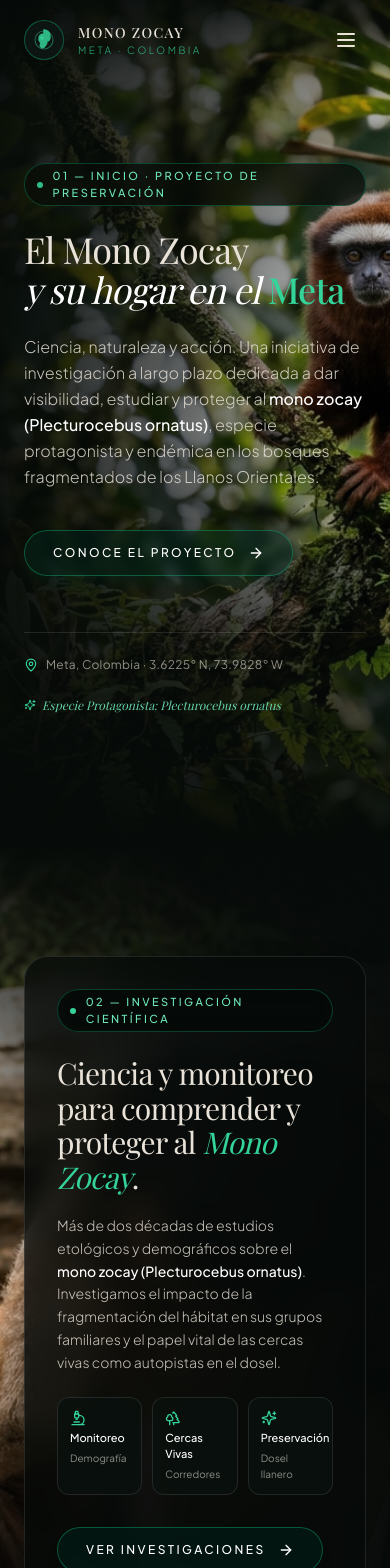
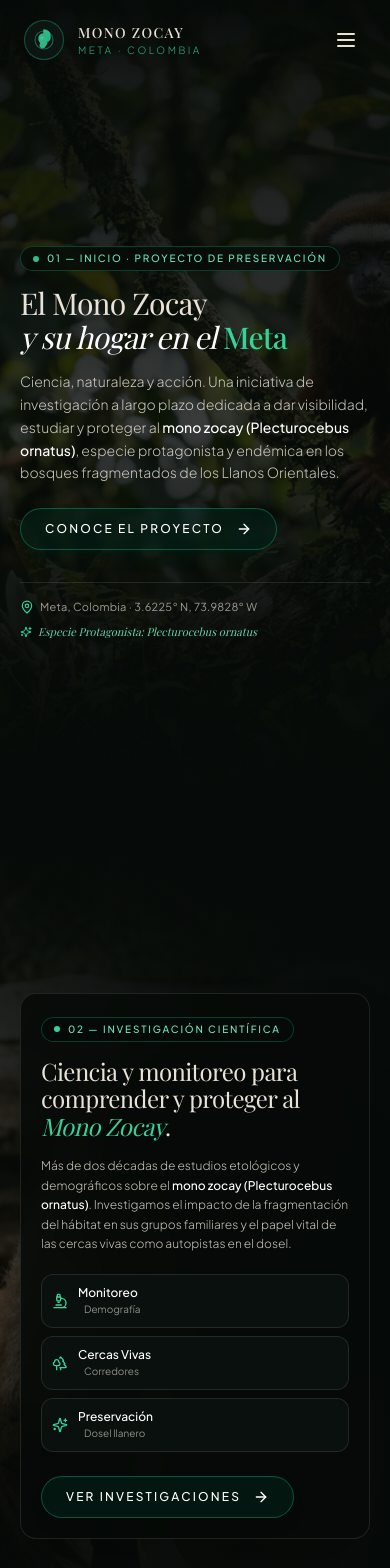
Before and after one commit to alexis2487/ZocayProject-Page, a React (Vite) app: page / in a window 390 px wide. Shown: the top 1568 px of the page. Built offline with nearby package versions, Linux system fonts and the light colour scheme; a web font is replaced by a local one.

Commit message:
fix(responsive): eliminate vertical content cutoffs on mobile viewports across all pages and sections

```diff
--- a/src/components/Footer.tsx
+++ b/src/components/Footer.tsx
@@ -5,7 +5,7 @@ import { projectData } from '../data/projectData';
 
 export const Footer: React.FC = () => {
   return (
-    <footer className="bg-[#040705] border-t border-emerald-950/40 text-[#e8e2d8]/70 py-16 px-6 md:px-12">
+    <footer className="bg-[#040705] border-t border-emerald-950/40 text-[#e8e2d8]/70 py-12 sm:py-16 px-5 sm:px-8 md:px-12">
       <div className="max-w-7xl mx-auto flex flex-col md:flex-row items-start justify-between gap-12">
         {/* Identity */}
         <div className="max-w-sm">
--- a/src/components/HomeHero.tsx
+++ b/src/components/HomeHero.tsx
@@ -14,7 +14,7 @@ export const HomeHero: React.FC = () => {
   return (
     <section
       id="seccion-inicio"
-      className="relative min-h-screen w-full flex items-center justify-start overflow-hidden bg-[#060a08]"
+      className="relative min-h-screen min-h-[100svh] w-full flex items-center justify-start overflow-x-hidden bg-[#060a08]"
     >
       {/* Dominant Background Image */}
       <div className="absolute inset-0 w-full h-full">
@@ -25,30 +25,31 @@ export const HomeHero: React.FC = () => {
           loading="eager"
         />
         {/* Cinematic Gradients for Flawless Readability */}
-        <div className="absolute inset-0 bg-gradient-to-r from-[#060a08]/95 via-[#060a08]/60 to-transparent lg:w-[65%]" />
-        <div className="absolute inset-0 bg-gradient-to-t from-[#060a08] via-transparent to-[#060a08]/40 h-full" />
+        <div className="absolute inset-0 bg-gradient-to-b from-[#060a08]/90 via-[#060a08]/80 to-[#060a08] lg:hidden" />
+        <div className="hidden lg:block absolute inset-0 bg-gradient-to-r from-[#060a08]/95 via-[#060a08]/60 to-transparent lg:w-[65%]" />
+        <div className="absolute inset-0 bg-gradient-to-t from-[#060a08] via-transparent to-[#060a08]/50 h-full" />
       </div>
 
       {/* Main Content: Left-Aligned Editorial Composition */}
-      <div className="relative z-10 max-w-7xl mx-auto px-6 md:px-12 w-full pt-32 pb-24">
+      <div className="relative z-10 max-w-7xl mx-auto px-5 sm:px-8 md:px-12 w-full pt-24 pb-14 sm:pt-32 sm:pb-20 lg:py-32">
         <div className="max-w-2xl">
           {/* Chapter & Status Tag */}
-          <div className="inline-flex items-center gap-2.5 px-3 py-1 rounded-full border border-emerald-500/30 bg-[#060a08]/70 backdrop-blur-md mb-6">
+          <div className="inline-flex items-center gap-2 px-3 py-1 rounded-full border border-emerald-500/30 bg-[#060a08]/80 backdrop-blur-md mb-4 sm:mb-6">
             <span className="w-1.5 h-1.5 rounded-full bg-emerald-400 animate-pulse" />
-            <span className="text-[11px] uppercase tracking-[0.22em] text-emerald-300 font-sans font-medium">
+            <span className="text-[10px] sm:text-[11px] uppercase tracking-[0.18em] sm:tracking-[0.22em] text-emerald-300 font-sans font-medium">
               01 — INICIO · PROYECTO DE PRESERVACIÓN
             </span>
           </div>
 
           {/* Headline */}
-          <h1 className="text-4xl sm:text-5xl lg:text-6xl xl:text-7xl font-serif text-[#e8e2d8] leading-[1.1] tracking-tight font-normal mb-6">
+          <h1 className="text-3xl sm:text-4xl md:text-5xl lg:text-6xl xl:text-7xl font-serif text-[#e8e2d8] leading-[1.12] sm:leading-[1.1] tracking-tight font-normal mb-4 sm:mb-6">
             El Mono Zocay <br />
             <span className="italic font-light text-white">y su hogar en el</span>{' '}
             <span className="text-emerald-400 font-medium">Meta</span>
           </h1>
 
           {/* Short Subtitle / Brief Description: Mono Zocay focused */}
-          <p className="text-base sm:text-lg text-[#e8e2d8]/85 font-sans font-light leading-relaxed max-w-xl mb-10">
+          <p className="text-sm sm:text-base lg:text-lg text-[#e8e2d8]/85 font-sans font-light leading-relaxed max-w-xl mb-6 sm:mb-10">
             Ciencia, naturaleza y acción. Una iniciativa de investigación a largo plazo dedicada a dar visibilidad, estudiar y proteger al <strong className="text-white font-medium">mono zocay (Plecturocebus ornatus)</strong>, especie protagonista y endémica en los bosques fragmentados de los Llanos Orientales.
           </p>
 
@@ -56,7 +57,7 @@ export const HomeHero: React.FC = () => {
           <div className="flex items-center gap-6">
             <Link
               to="/el-proyecto"
-              className="inline-flex items-center gap-3 px-7 py-3.5 rounded-full text-xs uppercase tracking-[0.2em] font-medium text-white border border-emerald-500/40 bg-emerald-950/40 backdrop-blur-sm hover:bg-emerald-400 hover:text-emerald-950 hover:border-emerald-400 transition-all duration-300 group shadow-lg shadow-emerald-950/30"
+              className="inline-flex items-center justify-center gap-3 px-6 sm:px-7 py-3 sm:py-3.5 rounded-full text-xs uppercase tracking-[0.18em] sm:tracking-[0.2em] font-medium text-white border border-emerald-500/40 bg-emerald-950/40 backdrop-blur-sm hover:bg-emerald-400 hover:text-emerald-950 hover:border-emerald-400 transition-all duration-300 group shadow-lg shadow-emerald-950/30"
             >
               <span>Conoce el proyecto</span>
               <ArrowRight className="w-4 h-4 transition-transform duration-300 group-hover:translate-x-1" />
@@ -64,14 +65,14 @@ export const HomeHero: React.FC = () => {
           </div>
 
           {/* Species Scientific Meta Info */}
-          <div className="mt-14 pt-6 border-t border-white/10 flex flex-wrap items-center gap-6 text-xs text-[#e8e2d8]/60">
-            <div className="flex items-center gap-2">
-              <MapPin className="w-3.5 h-3.5 text-emerald-400" />
+          <div className="mt-8 sm:mt-12 lg:mt-14 pt-4 sm:pt-6 border-t border-white/10 flex flex-wrap items-center gap-y-2 gap-x-4 sm:gap-6 text-[11px] sm:text-xs text-[#e8e2d8]/65">
+            <div className="flex items-center gap-1.5 sm:gap-2">
+              <MapPin className="w-3.5 h-3.5 text-emerald-400 shrink-0" />
               <span className="tracking-wide">Meta, Colombia · {projectData.coordinates}</span>
             </div>
             <div className="hidden sm:inline-block text-white/30">•</div>
             <div className="flex items-center gap-1.5 italic font-serif text-emerald-300/90">
-              <Sparkles className="w-3 h-3 text-emerald-400" />
+              <Sparkles className="w-3 h-3 text-emerald-400 shrink-0" />
               <span>Especie Protagonista: Plecturocebus ornatus</span>
             </div>
           </div>
--- a/src/components/HomeResearch.tsx
+++ b/src/components/HomeResearch.tsx
@@ -6,7 +6,7 @@ export const HomeResearch: React.FC = () => {
   return (
     <section
       id="seccion-investigacion"
-      className="relative min-h-screen w-full flex items-center justify-end overflow-hidden bg-[#060a08]"
+      className="relative min-h-screen min-h-[100svh] w-full flex items-center justify-end overflow-x-hidden bg-[#060a08]"
     >
       {/* Background Image: Authentic Primate Field Research ban.jpeg */}
       <div className="absolute inset-0 w-full h-full">
@@ -17,47 +17,54 @@ export const HomeResearch: React.FC = () => {
           loading="lazy"
         />
         {/* Cinematic Vignettes and Gradients */}
+        <div className="absolute inset-0 bg-[#060a08]/75 lg:hidden" />
         <div className="absolute inset-0 bg-gradient-to-l from-[#060a08]/95 via-[#060a08]/75 to-transparent lg:w-[60%] lg:left-auto lg:right-0" />
         <div className="absolute inset-0 bg-gradient-to-b from-[#060a08] via-transparent to-[#060a08] h-full" />
       </div>
 
       {/* Main Content: Right-Aligned Asymmetrical Editorial Composition with Frosted Card */}
-      <div className="relative z-10 max-w-7xl mx-auto px-6 md:px-12 w-full py-28 flex justify-end">
-        <div className="max-w-xl lg:ml-auto p-8 sm:p-10 rounded-3xl bg-[#060a08]/75 backdrop-blur-md border border-white/10 shadow-2xl">
+      <div className="relative z-10 max-w-7xl mx-auto px-5 sm:px-8 md:px-12 w-full py-20 sm:py-24 lg:py-28 flex justify-end">
+        <div className="w-full lg:max-w-xl lg:ml-auto p-5 sm:p-8 lg:p-10 rounded-2xl sm:rounded-3xl bg-[#060a08]/85 lg:bg-[#060a08]/75 backdrop-blur-md border border-white/10 shadow-2xl">
           {/* Chapter Tag */}
-          <div className="inline-flex items-center gap-2.5 px-3 py-1 rounded-full border border-emerald-500/30 bg-[#060a08]/80 backdrop-blur-md mb-6">
+          <div className="inline-flex items-center gap-2 px-3 py-1 rounded-full border border-emerald-500/30 bg-[#060a08]/80 backdrop-blur-md mb-4 sm:mb-6">
             <span className="w-1.5 h-1.5 rounded-full bg-emerald-400" />
-            <span className="text-[11px] uppercase tracking-[0.22em] text-emerald-300 font-sans font-medium">
+            <span className="text-[10px] sm:text-[11px] uppercase tracking-[0.18em] sm:tracking-[0.22em] text-emerald-300 font-sans font-medium">
               02 — INVESTIGACIÓN CIENTÍFICA
             </span>
           </div>
 
           {/* Headline */}
-          <h2 className="text-3xl sm:text-4xl lg:text-5xl font-serif text-[#e8e2d8] leading-[1.15] tracking-tight font-normal mb-5">
+          <h2 className="text-2xl sm:text-3xl lg:text-4xl xl:text-5xl font-serif text-[#e8e2d8] leading-[1.15] tracking-tight font-normal mb-4 sm:mb-5">
             Ciencia y monitoreo para comprender y proteger al <span className="italic text-emerald-400">Mono Zocay</span>.
           </h2>
 
           {/* Short Description */}
-          <p className="text-sm sm:text-base text-[#e8e2d8]/85 font-sans font-light leading-relaxed mb-6">
+          <p className="text-xs sm:text-sm md:text-base text-[#e8e2d8]/85 font-sans font-light leading-relaxed mb-5 sm:mb-6">
             Más de dos décadas de estudios etológicos y demográficos sobre el <strong className="text-white font-medium">mono zocay (Plecturocebus ornatus)</strong>. Investigamos el impacto de la fragmentación del hábitat en sus grupos familiares y el papel vital de las cercas vivas como autopistas en el dosel.
           </p>
 
-          {/* Clean Scientific Focus Badges */}
-          <div className="grid grid-cols-3 gap-2.5 mb-8 text-xs">
-            <div className="p-3 rounded-xl border border-white/10 bg-[#0d1512]/60 backdrop-blur-sm flex flex-col gap-1">
-              <Microscope className="w-4 h-4 text-emerald-400" />
-              <span className="text-white font-medium text-[11px] sm:text-xs">Monitoreo</span>
-              <span className="text-[10px] text-[#e8e2d8]/60">Demografía</span>
+          {/* Clean Scientific Focus Badges: Adaptive horizontal/vertical on mobile */}
+          <div className="grid grid-cols-1 sm:grid-cols-3 gap-2 sm:gap-2.5 mb-6 sm:mb-8 text-xs">
+            <div className="p-2.5 sm:p-3 rounded-xl border border-white/10 bg-[#0d1512]/70 backdrop-blur-sm flex items-center sm:flex-col sm:items-start gap-2.5 sm:gap-1">
+              <Microscope className="w-4 h-4 text-emerald-400 shrink-0" />
+              <div>
+                <span className="text-white font-medium text-xs block sm:inline">Monitoreo</span>
+                <span className="text-[10px] text-[#e8e2d8]/60 sm:block sm:mt-0.5 sm:ml-0 ml-1.5">Demografía</span>
+              </div>
             </div>
-            <div className="p-3 rounded-xl border border-white/10 bg-[#0d1512]/60 backdrop-blur-sm flex flex-col gap-1">
-              <Trees className="w-4 h-4 text-emerald-400" />
-              <span className="text-white font-medium text-[11px] sm:text-xs">Cercas Vivas</span>
-              <span className="text-[10px] text-[#e8e2d8]/60">Corredores</span>
+            <div className="p-2.5 sm:p-3 rounded-xl border border-white/10 bg-[#0d1512]/70 backdrop-blur-sm flex items-center sm:flex-col sm:items-start gap-2.5 sm:gap-1">
+              <Trees className="w-4 h-4 text-emerald-400 shrink-0" />
+              <div>
+                <span className="text-white font-medium text-xs block sm:inline">Cercas Vivas</span>
+                <span className="text-[10px] text-[#e8e2d8]/60 sm:block sm:mt-0.5 sm:ml-0 ml-1.5">Corredores</span>
+              </div>
             </div>
-            <div className="p-3 rounded-xl border border-white/10 bg-[#0d1512]/60 backdrop-blur-sm flex flex-col gap-1">
-              <Sparkles className="w-4 h-4 text-emerald-400" />
-              <span className="text-white font-medium text-[11px] sm:text-xs">Preservación</span>
-              <span className="text-[10px] text-[#e8e2d8]/60">Dosel llanero</span>
+            <div className="p-2.5 sm:p-3 rounded-xl border border-white/10 bg-[#0d1512]/70 backdrop-blur-sm flex items-center sm:flex-col sm:items-start gap-2.5 sm:gap-1">
+              <Sparkles className="w-4 h-4 text-emerald-400 shrink-0" />
+              <div>
+                <span className="text-white font-medium text-xs block sm:inline">Preservación</span>
+                <span className="text-[10px] text-[#e8e2d8]/60 sm:block sm:mt-0.5 sm:ml-0 ml-1.5">Dosel llanero</span>
+              </div>
             </div>
           </div>
 
@@ -65,7 +72,7 @@ export const HomeResearch: React.FC = () => {
           <div>
             <Link
               to="/investigacion"
-              className="inline-flex items-center gap-3 px-7 py-3.5 rounded-full text-xs uppercase tracking-[0.2em] font-medium text-white border border-emerald-500/40 bg-emerald-950/40 backdrop-blur-sm hover:bg-emerald-400 hover:text-emerald-950 hover:border-emerald-400 transition-all duration-300 group shadow-lg"
+              className="inline-flex items-center justify-center gap-3 px-6 sm:px-7 py-3 sm:py-3.5 rounded-full text-xs uppercase tracking-[0.18em] sm:tracking-[0.2em] font-medium text-white border border-emerald-500/40 bg-emerald-950/40 backdrop-blur-sm hover:bg-emerald-400 hover:text-emerald-950 hover:border-emerald-400 transition-all duration-300 group shadow-lg"
             >
               <span>Ver investigaciones</span>
               <ArrowRight className="w-4 h-4 transition-transform duration-300 group-hover:translate-x-1" />
--- a/src/components/Navbar.tsx
+++ b/src/components/Navbar.tsx
@@ -108,8 +108,8 @@ export const Navbar: React.FC = () => {
 
       {/* Mobile Menu Drawer */}
       {mobileMenuOpen && (
-        <div className="fixed inset-0 z-40 bg-[#060a08]/98 backdrop-blur-xl flex flex-col pt-24 px-8 pb-10 lg:hidden">
-          <div className="flex items-center gap-2 text-emerald-400 text-xs tracking-widest uppercase mb-6 pb-2 border-b border-emerald-900/30">
+        <div className="fixed inset-0 z-40 bg-[#060a08]/98 backdrop-blur-xl flex flex-col pt-24 px-6 sm:px-8 pb-8 overflow-y-auto lg:hidden">
+          <div className="flex items-center gap-2 text-emerald-400 text-xs tracking-widest uppercase mb-6 pb-2 border-b border-emerald-900/30 shrink-0">
             <Compass className="w-4 h-4" />
             <span>Navegación del Proyecto</span>
           </div>
--- a/src/pages/HomePage.tsx
+++ b/src/pages/HomePage.tsx
@@ -10,7 +10,7 @@ export const HomePage: React.FC = () => {
   }, []);
 
   return (
-    <main className="w-full bg-[#060a08] overflow-hidden">
+    <main className="w-full bg-[#060a08] overflow-x-hidden">
       {/* 01 — INICIO / HERO */}
       <HomeHero />
 
```
Also changed, not shown: src/components/HomeProject.tsx (+17 -16 lines), src/components/HomeSupport.tsx (+11 -11 lines), src/pages/BlogPage.tsx (+9 -9 lines), src/pages/DonacionesPage.tsx (+9 -9 lines), src/pages/ElProyectoPage.tsx (+24 -24 lines), src/pages/InvestigacionPage.tsx (+12 -12 lines), src/pages/TiendaPage.tsx (+12 -12 lines).
